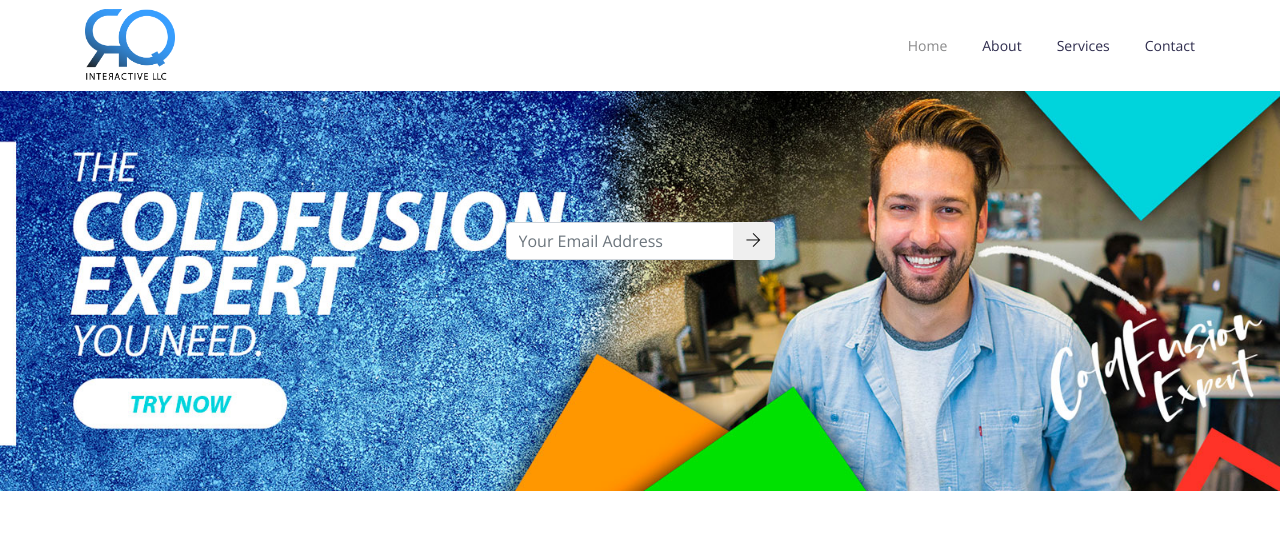
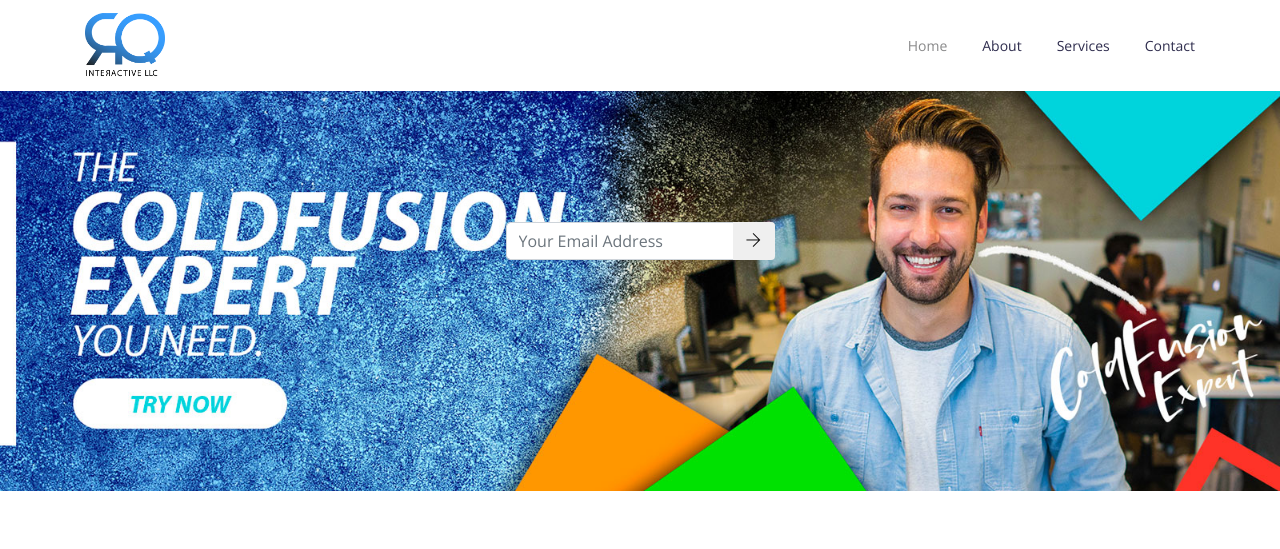
Before and after one commit to orianalnc/rq-interactive, a plain HTML site: page index.html in a window 1280 px wide. Shown: the top 549 px of the page. Drawn offline with nearby package versions, Linux system fonts and the light colour scheme.

Commit message:
changes logo and banner

```diff
--- a/css/style.css
+++ b/css/style.css
@@ -2872,7 +2872,7 @@ button.button {
     flex-direction: column;
 }
 .carousel-inner {
-    height: 400px;
+    height: 500px;
 }
 
 @media (max-width: 992px) {
--- a/index.html
+++ b/index.html
@@ -24,7 +24,7 @@
     <div class="main_menu">
       <nav class="navbar navbar-expand-lg navbar-light">
         <div class="container box_1620">
-          <a class="navbar-brand logo_h" href="index.html"><img class="img-fluid" src="img/logo.png" style="width: 90px;" alt=""></a>
+          <a class="navbar-brand logo_h" href="index.html"><img class="img-fluid" src="img/logo.png" style="width: 80px;" alt=""></a>
           <button class="navbar-toggler" type="button" data-toggle="collapse" data-target="#navbarSupportedContent" aria-controls="navbarSupportedContent" aria-expanded="false" aria-label="Toggle navigation">
             <span class="icon-bar"></span>
             <span class="icon-bar"></span>
```
